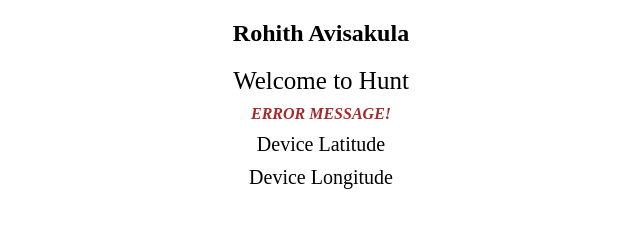
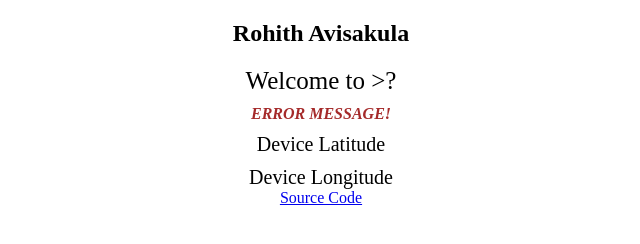
Before and after one commit to Avisakula123/ra-client-hunt, a website with bundled scripts: page index.html in a window 1280 px wide. Shown: the whole page, without its empty margins (379-1019 px from the left). Built offline with nearby package versions, Linux system fonts and the light colour scheme.

Commit message:
Updated the html tags.

```diff
--- a/index.html
+++ b/index.html
@@ -1,5 +1,4 @@
 <!DOCTYPE html>
-<html>
     <head>
         <link rel="stylesheet" href="./styles/main.css">
         <script type="module" src="./scripts/main.js"></script>
@@ -8,11 +7,12 @@
         <main>
             <article>
                 <h1>Rohith Avisakula</h1>
-                <div id="location">Welcome to Hunt</span></div>
+                <div id="location">Welcome to </span id="locationAnswer">>?</div>
 
                 <div id="error-message">ERROR MESSAGE!</div>
                 <div id="device-lat">Device Latitude</div>
                 <div id="device-long">Device Longitude</div>
+                <a href="https://github.com/Avisakula123/ra-client-hunt" >Source Code</a>
             </article>
         </main>
 
```
